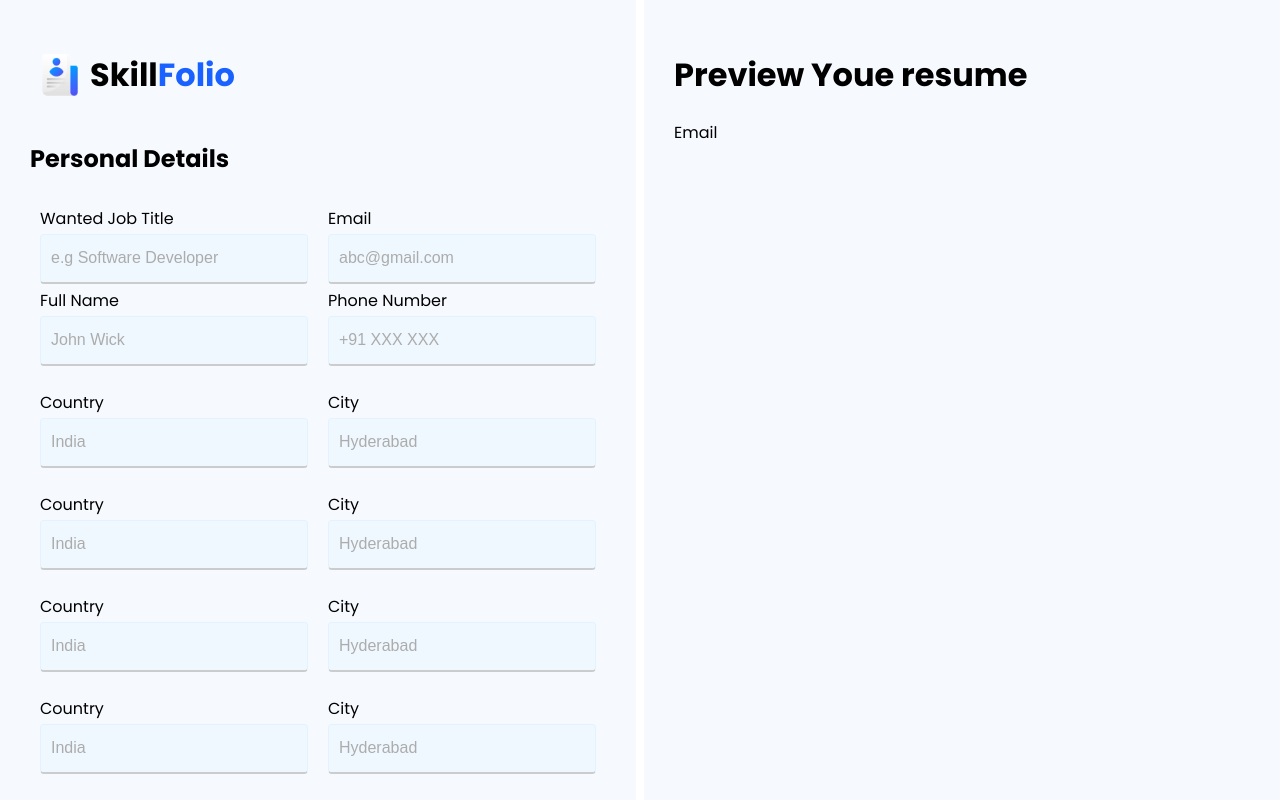
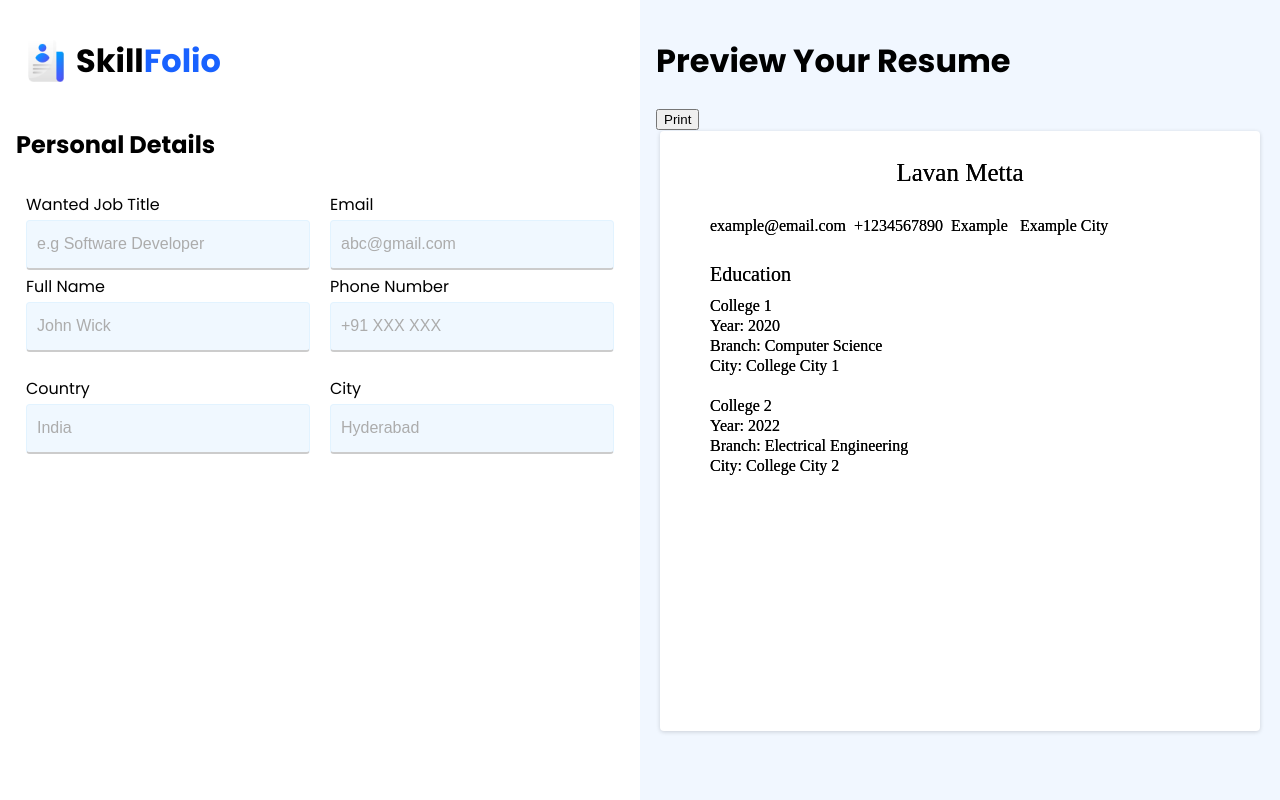
Before and after one commit to lavanmetta/SkillFolio, a React (Vite) app in the folder Skill-Folio/: page /resume-editor in a window 1280 px wide. Built offline with nearby package versions, Linux system fonts and the light colour scheme.

Commit message:
checking print function

```diff
--- a/Skill-Folio/index.html
+++ b/Skill-Folio/index.html
@@ -10,5 +10,6 @@
   <body>
     <div id="root"></div>
     <script type="module" src="/src/main.jsx"></script>
+
   </body>
 </html>
--- a/Skill-Folio/package.json
+++ b/Skill-Folio/package.json
@@ -12,6 +12,7 @@
   "dependencies": {
     "formik": "^2.4.3",
     "framer-motion": "^10.16.0",
+    "html2pdf.js": "^0.10.1",
     "prop-types": "^15.8.1",
     "react": "^18.2.0",
     "react-dom": "^18.2.0",
--- a/Skill-Folio/src/components/FormHandlers/BasicInfo/BasicInfo.jsx
+++ b/Skill-Folio/src/components/FormHandlers/BasicInfo/BasicInfo.jsx
@@ -1,9 +1,18 @@
+import { useContext } from "react";
+import { BasicDetailsContext } from "../../Context/BasicDetails";
+import logo from "../../../assets/logo.png";
 import "../FormHandler.css";
-// import { useContext } from "react";
-// import { BasicDetailsContext } from "../../Context/BasicDetails";
-import logo from "../../../assets/logo.png";
 
 export default function BasicInfo() {
+  const { name, email, setName, setEmail } = useContext(BasicDetailsContext);
+
+  const handleNameChange = (e) => {
+    setName(e.target.value);
+  };
+
+  const handleEmailChange = (e) => {
+    setEmail(e.target.value);
+  };
   return (
     <div>
       <div className="icon-container">
@@ -15,15 +24,23 @@ export default function BasicInfo() {
       <h2>Personal Details</h2>
       <div className="basicinfo-form-container">
         <div className="sec1">
-          <label>Wanted Job Title</label>
-          <input placeholder="e.g Software Developer" />
+          <label htmlFor="jb">Wanted Job Title</label>
+          <input id="jb" placeholder="e.g Software Developer" />
           <label>Full Name</label>
-          <input placeholder="John Wick" />
+          <input
+            placeholder="John Wick"
+            value={name}
+            onChange={handleNameChange}
+          />
         </div>
 
         <div className="sec1">
           <label>Email</label>
-          <input placeholder="abc@gmail.com" />
+          <input
+            placeholder="abc@gmail.com"
+            value={email}
+            onChange={handleEmailChange}
+          />
           <label>Phone Number</label>
           <input placeholder="+91 XXX XXX" />
         </div>
@@ -40,45 +57,6 @@ export default function BasicInfo() {
           <input placeholder="Hyderabad" />
         </div>
       </div>
-
-
-
-      <div className="basicinfo-form-container">
-        <div className="sec1">
-          <label>Country</label>
-          <input placeholder="India" />
-        </div>
-
-        <div className="sec1">
-          <label>City</label>
-          <input placeholder="Hyderabad" />
-        </div>
-      </div>
-
-
-
-      <div className="basicinfo-form-container">
-        <div className="sec1">
-          <label>Country</label>
-          <input placeholder="India" />
-        </div>
-
-        <div className="sec1">
-          <label>City</label>
-          <input placeholder="Hyderabad" />
-        </div>
-      </div>
-      <div className="basicinfo-form-container">
-        <div className="sec1">
-          <label>Country</label>
-          <input placeholder="India" />
-        </div>
-
-        <div className="sec1">
-          <label>City</label>
-          <input placeholder="Hyderabad" />
-        </div>
-      </div>
     </div>
   );
 }
--- a/Skill-Folio/src/components/FormHandlers/FormHandler.css
+++ b/Skill-Folio/src/components/FormHandlers/FormHandler.css
@@ -2,6 +2,7 @@
     display: flex;
     flex-direction: row;
     justify-content: flex-start;
+
 
 }
 
--- a/Skill-Folio/src/components/Resume/FormSection.css
+++ b/Skill-Folio/src/components/Resume/FormSection.css
@@ -1,10 +1,9 @@
 .formsection-container {
-  background-color: rgba(0, 115, 255, 0.037);
   height: 100%;
-  width: 45%;
+  width: 50%;
   top: 0;
   left: 0;
-  padding: 30px;
+  padding: 0px;
   overflow-y: scroll;
   position: fixed;
 
--- a/Skill-Folio/src/components/Resume/Resume.css
+++ b/Skill-Folio/src/components/Resume/Resume.css
@@ -1,8 +1,3 @@
-.resume-container {
-    display: flex;
-    flex-direction: row;
-    justify-content: space-between;
-    width: auto;
-    margin: 0px !important;
-    padding: 0px;
+.resume-container > div > div {
+    padding: 1rem;
 }
--- a/Skill-Folio/src/components/Resume/Resume.jsx
+++ b/Skill-Folio/src/components/Resume/Resume.jsx
@@ -1,7 +1,7 @@
 import FormSection from "./FormSection";
 import TemplateSection from "./TemplateSection";
+import { BasicDetailsProvider } from "../Context/BasicDetails";
 import "./Resume.css";
-import { BasicDetailsProvider } from "../Context/BasicDetails";
 
 function Resume() {
   return (
--- a/Skill-Folio/src/components/Resume/Template.css
+++ b/Skill-Folio/src/components/Resume/Template.css
@@ -1,10 +1,24 @@
 .template-container {
-  background-color: rgba(0, 115, 255, 0.037);
+  background-color: rgb(241, 247, 255);
   height: 100%;
-  width: 45%;
+  width: 50%;
   top: 0;
   right: 0;
-  padding: 30px;
+  padding: 0px;
   overflow-y: scroll;
   position: fixed;
 }
+
+.canv {
+    display: flex;
+    flex-direction: column;
+    justify-content: center;
+    align-items: center;
+}
+
+
+#resumeCanvas {
+    box-shadow: rgba(0, 0, 0, 0.16) 0px 1px 4px;
+    border-radius: 4px;
+    background-color: white;
+}
--- a/Skill-Folio/src/components/Resume/TemplateSection.jsx
+++ b/Skill-Folio/src/components/Resume/TemplateSection.jsx
@@ -1,14 +1,71 @@
-import { useContext } from "react";
-import { BasicDetailsContext } from "../Context/BasicDetails";
+import { useEffect } from "react";
+// import { BasicDetailsContext } from "../Context/BasicDetails";
 import "./Template.css";
+
 export default function TemplateSection() {
-  const { name, email } = useContext(BasicDetailsContext);
+  useEffect(() => {
+    const canvas = document.getElementById("resumeCanvas");
+    const ctx = canvas.getContext("2d");
+
+    // Enable antialiasing
+    window.devicePixelRatio = 2; // Adjust as needed
+    ctx.imageSmoothingEnabled = true;
+
+    // Set font properties
+    ctx.font = "500 25px Poppins";
+    ctx.fillStyle = "#000000";
+
+    // Name element
+    const name = "Lavan Metta";
+    const textWidth = ctx.measureText(name).width;
+    const nameCenterX = canvas.width / 2 - textWidth / 2;
+    const nameCenterY = 50;
+    ctx.fillText(name, nameCenterX, nameCenterY);
+
+    // Email
+    const email = "example@email.com";
+    const phone = "+1234567890";
+    const country = "Example";
+    const city = " Example City";
+
+    ctx.font = "400 16px Poppins"; // Adjust font style and size
+    const contactLine = `${email}  ${phone}  ${country}  ${city}`;
+    ctx.fillText(contactLine, 50, 100);
+
+    // Education Heading
+    ctx.font = "500 20px Poppins"; // Adjust font style and size
+    ctx.fillText("Education", 50, 150);
+
+    // Education Details
+    const educationDetails = [
+      "College 1",
+      "Year: 2020",
+      "Branch: Computer Science",
+      "City: College City 1",
+      "",
+      "College 2",
+      "Year: 2022",
+      "Branch: Electrical Engineering",
+      "City: College City 2",
+    ];
+
+    ctx.font = "400 16px Poppins"; // Adjust font style and size
+    const startY = 180; // Starting Y-coordinate for education details
+    const lineHeight = 20; // Line height for details
+
+    educationDetails.forEach((item, index) => {
+      ctx.fillText(item, 50, startY + index * lineHeight);
+    });
+  }, []);
+
   return (
     <div className="template-container">
-      <h1>Preview Youe resume</h1>
       <div>
-        <h1>{name}</h1>
-        <p>Email {email}</p>
+        <h1>Preview Your Resume</h1>
+        <button>Print</button>
+        <div className="canv">
+          <canvas id="resumeCanvas" width="600" height="600"></canvas>
+        </div>
       </div>
     </div>
   );
--- a/Skill-Folio/src/index.css
+++ b/Skill-Folio/src/index.css
@@ -6,7 +6,7 @@ html {
   line-height: 1.5;
   font-weight: 400;
   font-synthesis: none;
-  text-rendering: optimizeLegibility;
+
   -webkit-font-smoothing: antialiased;
   -moz-osx-font-smoothing: grayscale;
   -webkit-text-size-adjust: 100%;
```
Also changed, not shown: 1 other file (tests, documents, lock files or other folders).
